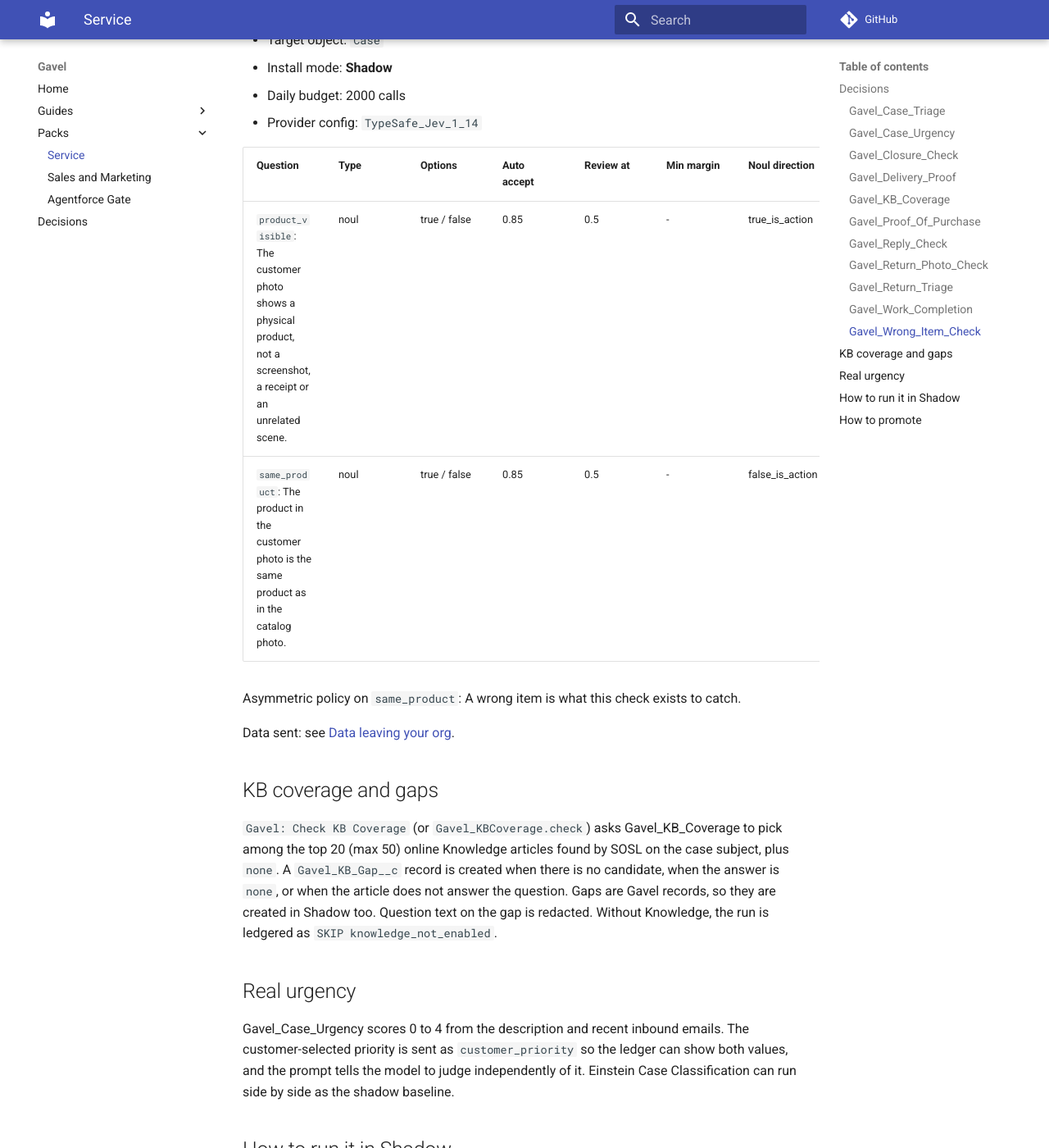
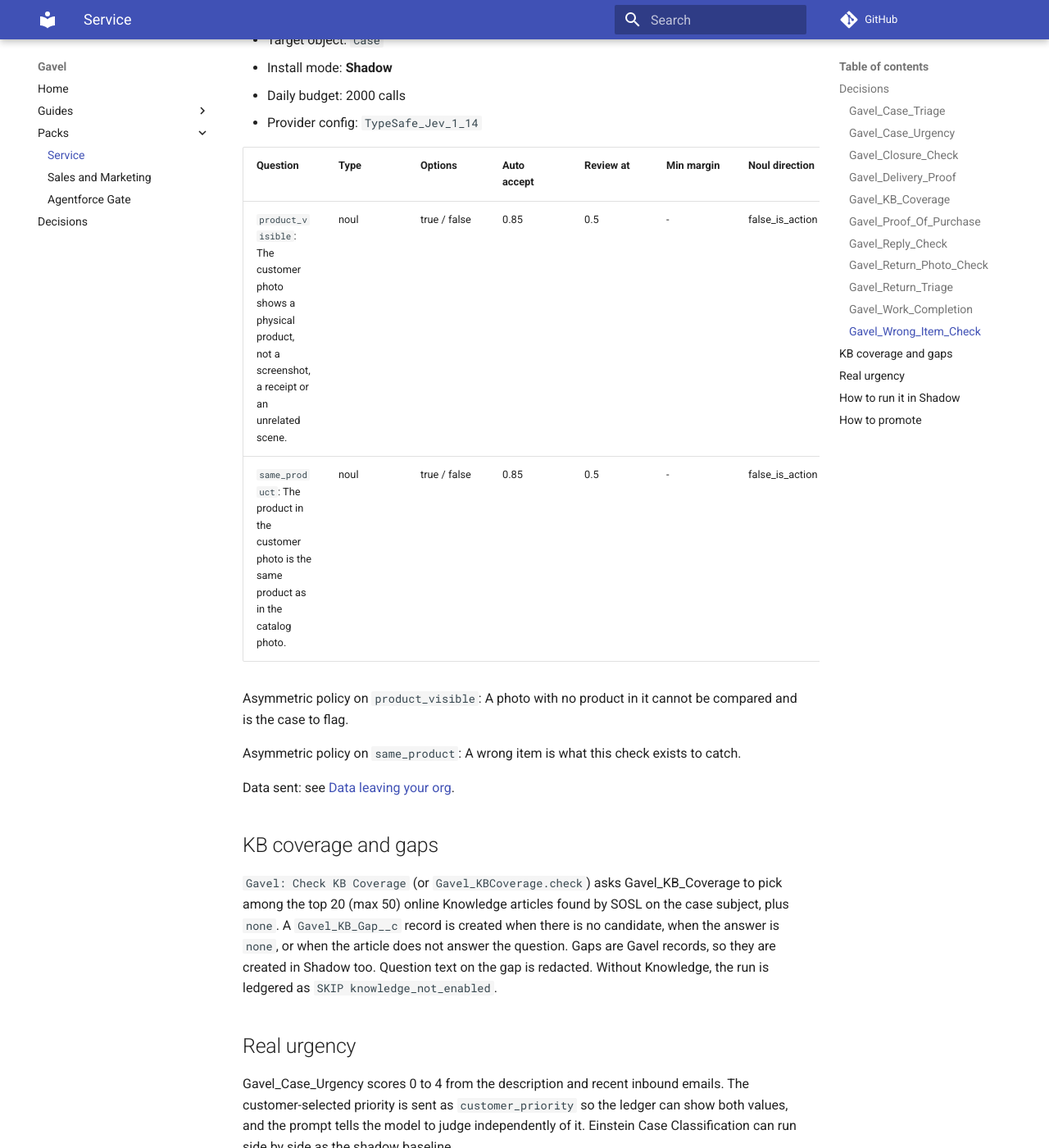
Before and after one commit to shivanathd/gavel, an MkDocs documentation site: the page built from docs/packs/service.md, in a window 1280 px wide and 1400 px high, scrolled down 9160 px. Shown: the whole window at 82% size. Built offline with MkDocs 1.6.1 and Material for MkDocs 9.7.7, drawn with Linux system fonts in a browser that asks for light colours; comment, search, counter and statistics services are not loaded.

Commit message:
fix(service): flag a wrong-item photo with no product; note config reset on upgrade
Live run: product_visible was the only whether question pointed true_is_action;
a photo without a product is the case to flag, like parcel_visible and
is_receipt. README: a package upgrade reinstalls its shipped custom metadata
(core 1.1.0 -> 1.1.1 turned egress off).

Co-Authored-By: Claude Opus 5.5 <noreply@anthropic.com>

```diff
--- a/docs/packs/service.md
+++ b/docs/packs/service.md
@@ -207,8 +207,10 @@ Compares the customer's photo with the catalog photo of the Case's product (Asse
 
 | Question | Type | Options | Auto accept | Review at | Min margin | Noul direction |
 |---|---|---|---|---|---|---|
-| `product_visible`: The customer photo shows a physical product, not a screenshot, a receipt or an unrelated scene. | noul | true / false | 0.85 | 0.5 | - | true_is_action |
+| `product_visible`: The customer photo shows a physical product, not a screenshot, a receipt or an unrelated scene. | noul | true / false | 0.85 | 0.5 | - | false_is_action |
 | `same_product`: The product in the customer photo is the same product as in the catalog photo. | noul | true / false | 0.85 | 0.5 | - | false_is_action |
+
+Asymmetric policy on `product_visible`: A photo with no product in it cannot be compared and is the case to flag.
 
 Asymmetric policy on `same_product`: A wrong item is what this check exists to catch.
 
--- a/gavel-definitions.lock.json
+++ b/gavel-definitions.lock.json
@@ -73,6 +73,6 @@
   },
   "Gavel_Wrong_Item_Check": {
     "version": "1",
-    "hash": "19a43a509b44bf75541c21234c26c9e0b87f86e365232810a80cedddc5156f78"
+    "hash": "0178b597b4aa3784d41df21474db7f5bdacd598e5869425ae5e4cb790d86fe23"
   }
 }
```
Also changed, not shown: README.md (+2 -0 lines), 2 other files.
